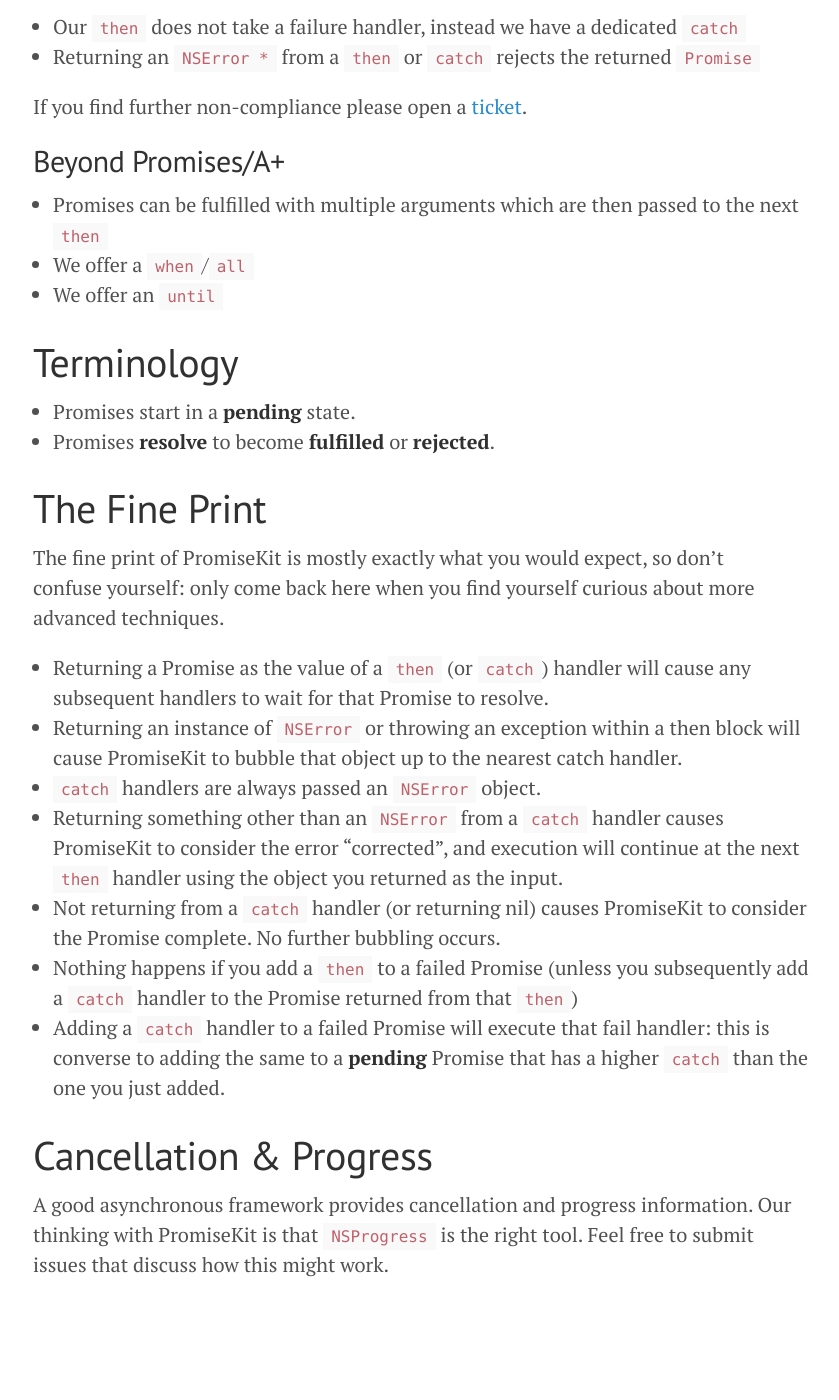
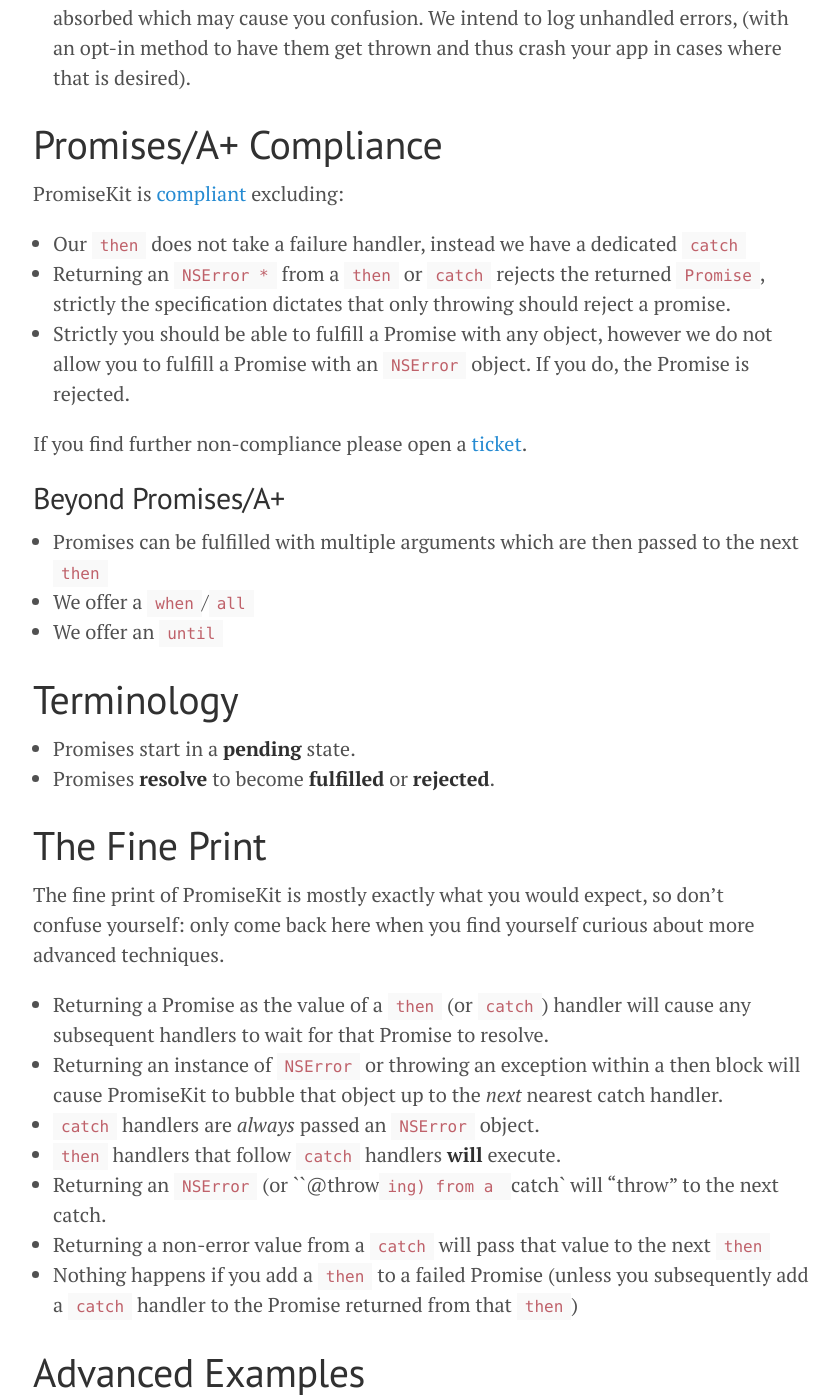
Before and after one commit to mxcl/PromiseKit, a Jekyll site: the page built from index.html, in a window 1280 px wide and 1400 px high, scrolled down 20431 px. Shown: the whole window, without its empty margins (227-1066 px from the left). Built offline with Jekyll 4.4.1, drawn with Linux system fonts in a browser that asks for light colours; the list of posts is cut into pages by our own code; some of the changed text lies outside the part shown.

Commit message:
++Documentation

```diff
--- a/_posts/2014-03-12-hello.markdown
+++ b/_posts/2014-03-12-hello.markdown
@@ -116,7 +116,8 @@
 // `dispatch_promise` returns a promise representing the
 // future value of the block it executes. You can `then`
 // off any Promise object and it will receive the previous
-// Promise’s value as its parameter.
+// Promise’s value as its parameter once that block has
+// been executed.
 
 promise = promise.then(^(NSString *md5){
     // we’re back in the main thread
@@ -127,7 +128,10 @@
 // splices that promise into the chain.
 
 promise.then(^(UIImage *gravatarImage){
-    // The NSURLConnection promise resolved to a UIImage
+    // Our NSURLConnection category addition determined the
+    // data represented an image by analysing the response
+    // headers and instantiated a `UIImage` in a background
+    // thread.
     self.imageView.image = gravatarImage;
 });
 {% endhighlight %}
@@ -273,7 +277,7 @@
 
 #Unusually Tolerant Syntax
 
-The block you pass to `then` or `catch` can have return type of `Promise`, or any object, or nothing. And it can have a parameter of `id`, or a specific class type, or nothing.
+The block you pass to `then` or `catch` can have return type of `Promise`, or any object, any primitive, or nothing. And it can have a parameter of `id`, or a specific class type, or nothing, or even multiple parameters (if the previous Promise fulfilled with multiple values).
 
 So all of these are valid:
 
@@ -788,7 +797,8 @@
 PromiseKit is [compliant](http://promisesaplus.com) excluding:
 
 * Our `then` does not take a failure handler, instead we have a dedicated `catch`
-* Returning an `NSError *` from a `then` or `catch` rejects the returned `Promise`
+* Returning an `NSError *` from a `then` or `catch` rejects the returned `Promise`, strictly the specification dictates that only throwing should reject a promise.
+* Strictly you should be able to fulfill a Promise with any object, however we do not allow you to fulfill a Promise with an `NSError` object. If you do, the Promise is rejected.
 
 If you find further non-compliance please open a [ticket](https://github.com/mxcl/PromiseKit/issues/new).
 
@@ -810,12 +820,51 @@
 The fine print of PromiseKit is mostly exactly what you would expect, so don’t confuse yourself: only come back here when you find yourself curious about more advanced techniques.
 
 * Returning a Promise as the value of a `then` (or `catch`) handler will cause any subsequent handlers to wait for that Promise to resolve.
-* Returning an instance of `NSError` or throwing an exception within a then block will cause PromiseKit to bubble that object up to the nearest catch handler.
-* `catch` handlers are always passed an `NSError` object.
-* Returning something other than an `NSError` from a `catch` handler causes PromiseKit to consider the error “corrected”, and execution will continue at the next `then` handler using the object you returned as the input.
-* Not returning from a `catch` handler (or returning nil) causes PromiseKit to consider the Promise complete. No further bubbling occurs.
+* Returning an instance of `NSError` or throwing an exception within a then block will cause PromiseKit to bubble that object up to the *next* nearest catch handler.
+* `catch` handlers are *always* passed an `NSError` object.
+* `then` handlers that follow `catch` handlers **will** execute.
+* Returning an `NSError` (or ``@throw`ing) from a `catch` will “throw” to the next catch.
+* Returning a non-error value from a `catch` will pass that value to the next `then`
 * Nothing happens if you add a `then` to a failed Promise (unless you subsequently add a `catch` handler to the Promise returned from that `then`)
-* Adding a `catch` handler to a failed Promise will execute that fail handler: this is converse to adding the same to a **pending** Promise that has a higher `catch` than the one you just added.
+
+
+#Advanced Examples
+
+## 1. Continuation
+
+Eventually one wonders if a `then` that follows a `catch` that has triggered runs:
+
+{% highlight objectivec %}
+self.kitten.then(^(UIImage *image){
+
+}).finally(^{
+    // always executes
+}).catch(^{
+
+}).then(^{
+    // always executes
+})
+{% endhighlight %}
+
+The answer is: yes, it does. If you need the catch to cause complete stoppage either throw again (often: a code smell), or restructure your promises, probably you didn’t want them to chain in this manner.
+
+
+## 2. Semi-recoverability
+
+Sometimes you have promises that are semi-recoverable. Rather than lump all error handling together and figure out the error with `if` statements instead add a catch to that promise directly. It leads to a little rightward-drift, but it is the best way to implement semi-recoverability.
+
+{% highlight objectivec %}
+self.fetch.then(^(id json){
+    return [CLLocationManager promise].catch(^(NSError *err){
+        if (err.code == kCLErrorLocationUnknown)
+            return self.chicagoLocation;
+    });
+}).then(^{
+    //…
+})
+{% endhighlight %}
+
+This can be especially important when using `when`/`all` since those methods will immediately reject their promise if any of the promises provided them rejects, often one can recover at least some of the provided promises.
 
 
 #Cancellation & Progress
```
Also changed, not shown: other parts of _posts/2014-03-12-hello.markdown (+9 -4 lines).
